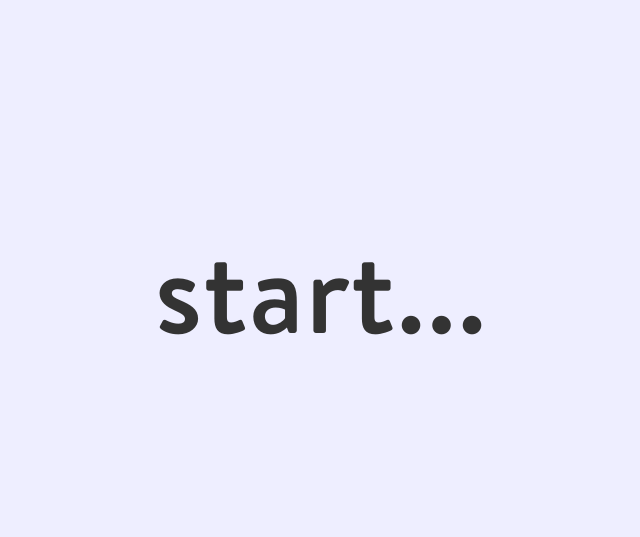
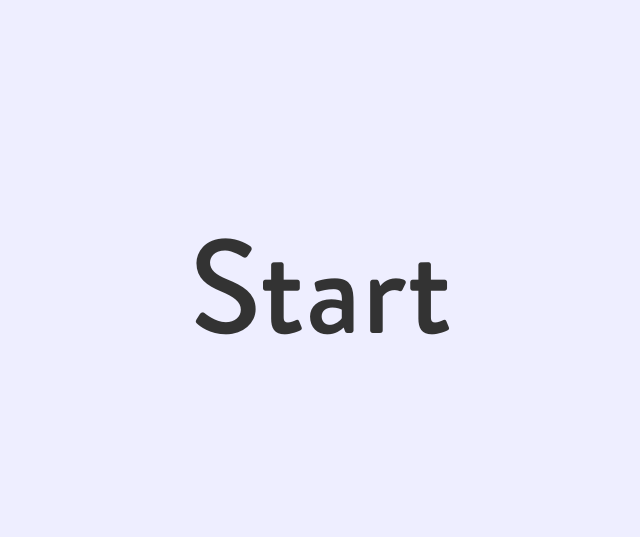
Before and after one commit to albertofaci/TrickyWords, a plain HTML site: page index.html in a window 1280 px wide. Shown: the part 5-542 px from the top of the page, without its empty margins (319-959 px from the left). Drawn offline with nearby package versions, Linux system fonts and the light colour scheme.

Commit message:
localised copy for start and end captions

```diff
--- a/index.html
+++ b/index.html
@@ -51,6 +51,7 @@
 	var locale;
 	var speed;
 	var style;
+	var copy;
 
 
 
@@ -80,9 +81,13 @@
 					locale = data.locale
 					speed = data.speed
 					style = data.style
+					copy = data.copy
+alert(JSON.stringify(data))
+
 					$("#start").click(start)
 
 					$('body').css('background-color', style["background-color"])
+					$('#start').html(copy.start)
 			});
 
 
@@ -135,7 +140,7 @@
 			}
 
 			function end() {
-				$('#card_container').html('<span id="end">The End!</span>');
+				$('#card_container').html('<span id="end">'+copy.end+'</span>');
 			}
 
 			function sayWord() {
@@ -176,7 +181,7 @@
 
 </div>
 <div id="card_container">
-		<span id="start">start...</span>
+		<span id="start"></span>
 </div>
 <div id="sound"></div>
 </div>
--- a/sandro.en.json
+++ b/sandro.en.json
@@ -4,6 +4,10 @@
 	"style" : {
 		"background-color" : "#eeeeff",
 		"active-color" : "#3366ff"
+	},
+	"copy" : {
+		"start" : "Start",
+		"end" : "¡Well done!"
 	},
 	"words" : {
 		"current" : [
--- a/sandro.es.json
+++ b/sandro.es.json
@@ -4,6 +4,10 @@
 	"style" : {
 		"background-color" : "#ffdddd",
 		"active-color" : "#ff6633"
+	},
+	"copy" : {
+		"start" : "Comenzar",
+		"end" : "¡Bien hecho!"
 	},
 	"words" : {
 		"current" : [
```
